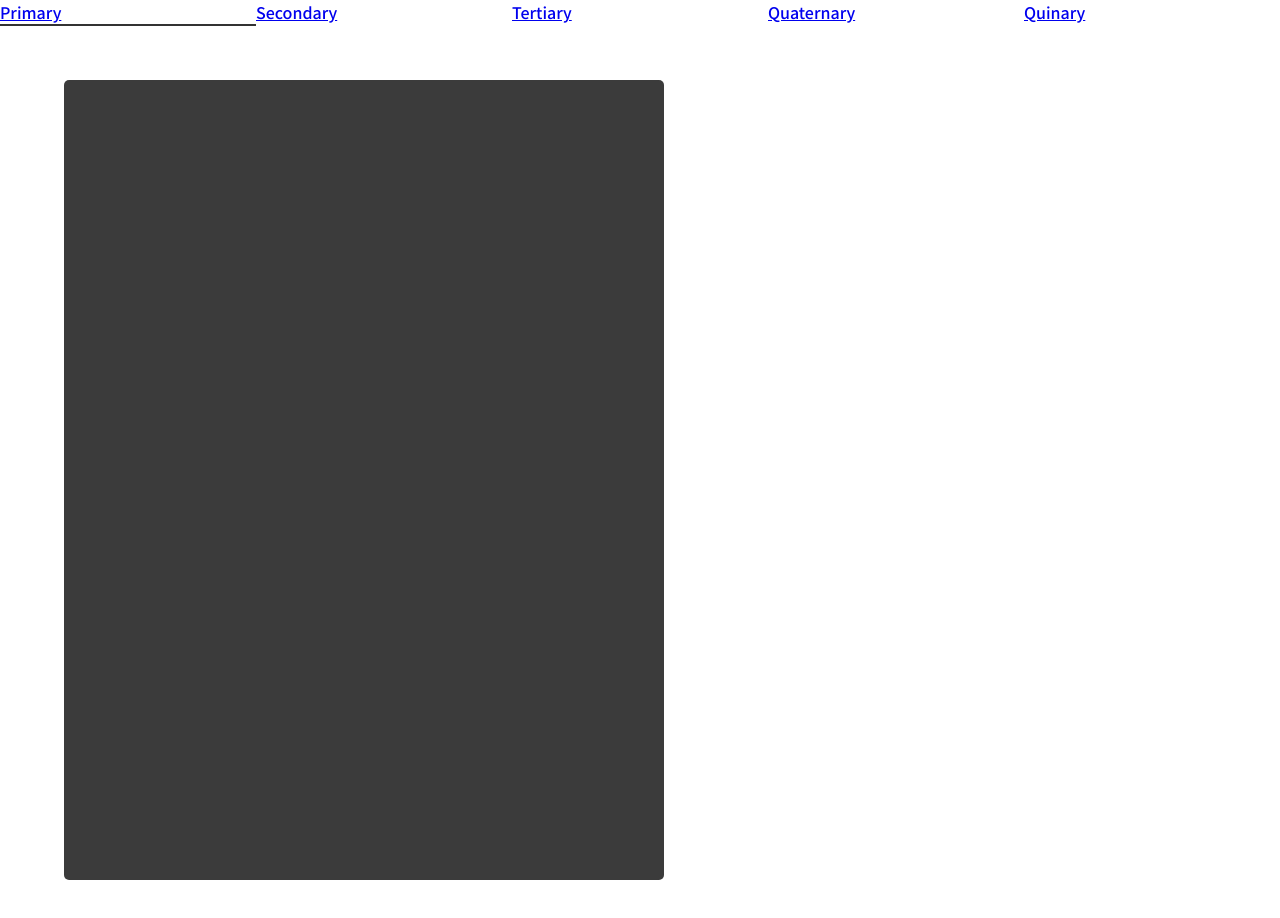
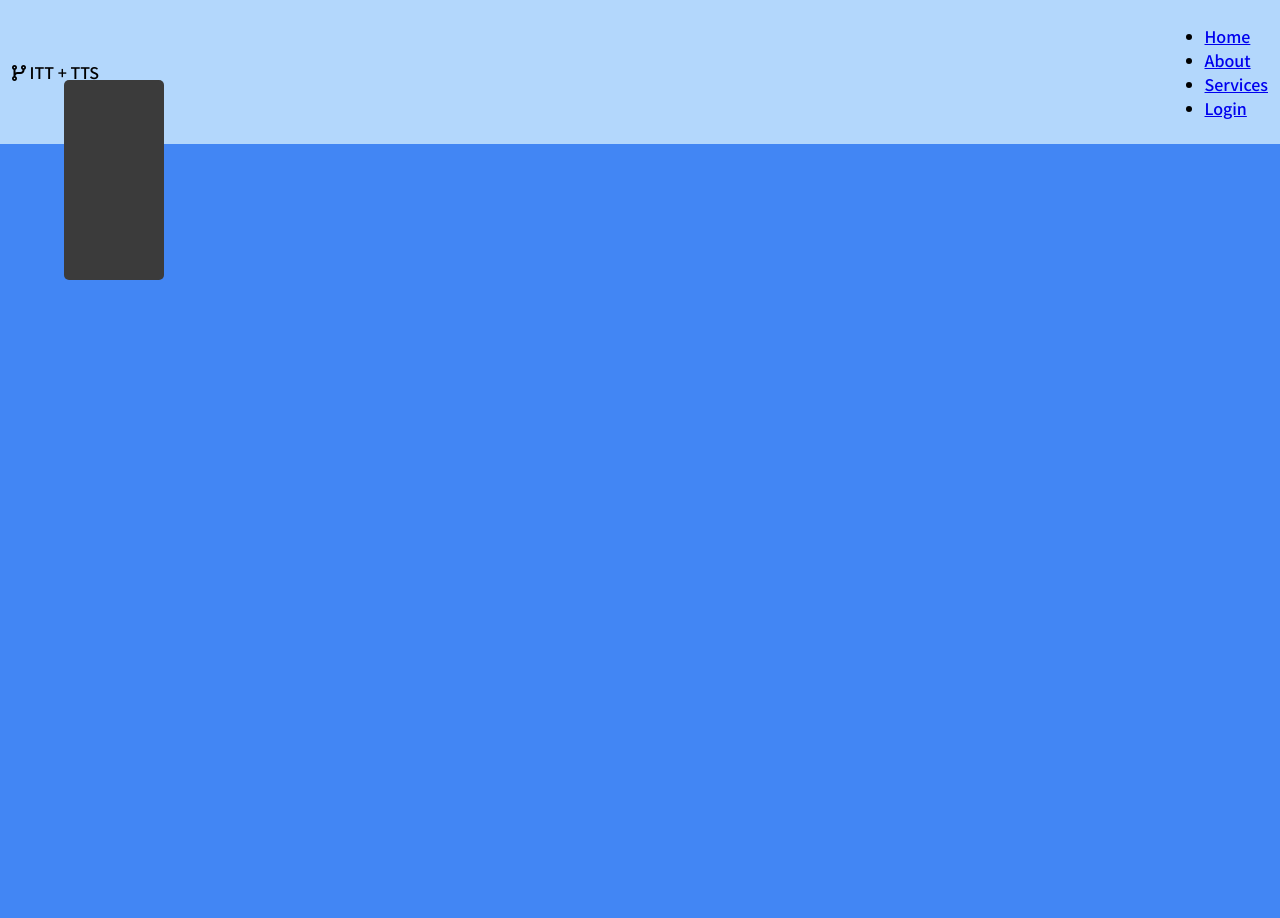
Before and after one commit to rlahjxx/html_study, a plain HTML site: page model.html in a window 1280 px wide. Before the commit the page ends 880 px from the top, so only its background shows below. Drawn offline with Linux system fonts and the light colour scheme.

Commit message:
웹페이지 구현 v0.3

```diff
--- a/css/login_style.css
+++ b/css/login_style.css
@@ -7,14 +7,24 @@
 
 body{
     margin: 0;
-    background-color: lightblue;
+    /* background-color: #008CBF; */
+}
+
+.bg{background: #155799;  /* fallback for old browsers */
+    background: -webkit-linear-gradient(to bottom, #155799, #159957);  /* Chrome 10-25, Safari 5.1-6 */
+    background: linear-gradient(to bottom, #155799, #159957); /* W3C, IE 10+/ Edge, Firefox 16+, Chrome 26+, Opera 12+, Safari 7+ */
+    background-size: cover;
+    background-repeat: no-repeat;
+    height: 100vh; width: 100vw;
+    margin: 0px;
+
 }
 
 .login-form{
     width: 400px; border: 0;
     /* form 모서리 부분을 완만하게 만들어줌  */
     border-radius: 5px;
-    background-color: #EEEFF1;
+    background-color: #d4d5d6;
     padding: 40px;
     position: absolute; top: 50%; left: 50%; transform: translate(-50%, -50%);
 }
@@ -30,7 +40,7 @@ body{
 .submit-btn{
     color: white;
     font-size: 20px;
-    background-color: rgb(91, 177, 206);
+    background-color: #2170be;
     margin-bottom: 25px;
     border:none; border-radius: 5px;
     padding: 15px; width: 100%;
@@ -42,7 +52,7 @@ body{
 
 .links a{
     font-size: 18px;
-    color: #9b9b9b;
+    color: #696969;
 }
 
 #aa{
--- a/css/model_style.css
+++ b/css/model_style.css
@@ -9,62 +9,60 @@ body{
     margin: 0px;
 }
 
+.bg{
+  background-color: #4286f4;
+  background-size: cover;
+  background-repeat: no-repeat;
+  height: 100vh; width: 100vw;
+  margin: 0px;
+}
+
 .webcam-form{
-    width: 600px; height: 800px; border: 0;
+    width: 100px; height: 200px; border: 0;
     border-radius: 5px;
     background-color: #3b3b3b;
     padding: 40px;
     position: absolute; top: 10%; left: 5%;
 }
 
-:root {
-    --nav-length: 5;
-    --nav-width: calc(100% / var(--nav-length));
+.navbar {
+  display: flex;
+  justify-content: space-between;
+  align-items: center;
+  background-color: rgb(179, 215, 252);
+  padding: 8px 12px;
 }
-  nav {
-    position: relative;
-    display: flex;
+
+.navbar_logo i {
+  color: darkorange;
+  padding-left: 0;
 }
-  nav a {
-    display: block;
-    width: var(--nav-width);
+
+/*
+li{
+  float:left;
 }
-  .nav-underline {
-    position: absolute;
-    left: 0;
-    bottom: -2px;
-    width: var(--nav-width);
-    height: 2px;
-    background: #333;
-    transition: all .3s ease-in-out;
+
+ul{
+	list-style-type:none;
+	margin: 0; padding: 0;
 }
-  nav a:nth-child(1).is-current ~ .nav-underline {
-    left: calc(var(--nav-width) * 0);
+
+li a{
+	  background-color: #39f;
+    text-decoration: none;
+    font-weight: bold; color: white;
+    display: block; text-align: center;
+    padding: 10px 50px;
 }
-  nav a:nth-child(2).is-current ~ .nav-underline {
-    left: calc(var(--nav-width) * 1);
+
+li b{
+  background-color: white;
+  color: black; display: block;
+  text-align: center; padding: 10px 50px;
 }
-  nav a:nth-child(3).is-current ~ .nav-underline {
-    left: calc(var(--nav-width) * 2);
+
+li a:hover{
+	background-color:#33f;
+	color: white; */
 }
-  nav a:nth-child(4).is-current ~ .nav-underline {
-    left: calc(var(--nav-width) * 3);
-  }
-  nav a:nth-child(5).is-current ~ .nav-underline {
-    left: calc(var(--nav-width) * 4);
-  }
-  nav a:nth-child(1):hover ~ .nav-underline {
-    left: calc(var(--nav-width) * 0);
-  }
-  nav a:nth-child(2):hover ~ .nav-underline {
-    left: calc(var(--nav-width) * 1);
-  }
-  nav a:nth-child(3):hover ~ .nav-underline {
-    left: calc(var(--nav-width) * 2);
-  }
-  nav a:nth-child(4):hover ~ .nav-underline {
-    left: calc(var(--nav-width) * 3);
-  }
-  nav a:nth-child(5):hover ~ .nav-underline {
-    left: calc(var(--nav-width) * 4);
-  }
--- a/css/signup_style.css
+++ b/css/signup_style.css
@@ -7,14 +7,24 @@
 
 body{
     margin: 0;
-    background-color: lightblue;
+    /* background-color: #008CBF; */
+}
+
+.bg{background: #155799;  /* fallback for old browsers */
+    background: -webkit-linear-gradient(to bottom, #155799, #159957);  /* Chrome 10-25, Safari 5.1-6 */
+    background: linear-gradient(to bottom, #155799, #159957); /* W3C, IE 10+/ Edge, Firefox 16+, Chrome 26+, Opera 12+, Safari 7+ */
+    background-size: cover;
+    background-repeat: no-repeat;
+    height: 100vh; width: 100vw;
+    margin: 0px;
+
 }
 
 .signup-form{
     width: 450px; border: 0;
     /* form 모서리 부분을 완만하게 만들어줌  */
     border-radius: 5px;
-    background-color: #EEEFF1;
+    background-color: #d4d5d6;
     padding: 40px;
     position: absolute; top: 50%; left: 50%; transform: translate(-50%, -50%);
 }
@@ -30,7 +40,7 @@ body{
 .submit-btn{
     color: white;
     font-size: 20px;
-    background-color: rgb(91, 177, 206);
+    background-color: #2170be;
     margin-bottom: 25px;
     border:none; border-radius: 5px;
     padding: 15px; width: 100%;
@@ -42,7 +52,7 @@ body{
 
 .links a{
     font-size: 18px;
-    color: #9b9b9b;
+    color: #696969;
 }
 
 #aa{
--- a/model.html
+++ b/model.html
@@ -2,21 +2,32 @@
 <html>
     <head>
         <meta charset="utf-8">
-        <title>시연 화면</title>
+        <title>서비스 화면</title>
         <link rel="stylesheet" href="css/model_style.css">
+        <script src="https://kit.fontawesome.com/12eba76ea3.js" crossorigin="anonymous"></script>
     </head>
     <body>
-        <div class="webcam-form">
-        </div>
-
-        <nav>
-            <a href="#">Primary</a>
-            <a href="#">Secondary</a>
-            <a href="#" class="is-current">Tertiary</a>
-            <a href="#">Quaternary</a>
-            <a href="#">Quinary</a>
-            <div class="nav-underline"></div>
+        <div class="webcam-form"></div>
+        <!-- <ul class="navi">
+            <li><b>ITT + TTS</b></li>
+            <li><a href="main.html">Home</a></li>
+            <li><a href="#">About</a></li>
+            <li><a href="#">Services</a></li>
+            <li><a href="login.html">Login</a></li>
+        </ul> -->
+        <nav class="navbar">
+            <div class="'navbar_logo">
+                <i class="fa-solid fa-code-branch"></i>
+                <a>ITT + TTS</a>
+            </div>
+            <ul class="navbar_menu">
+                <li><a href="main.html">Home</a></li>
+                <li><a href="#">About</a></li>
+                <li><a href="#">Services</a></li>
+                <li><a href="login.html">Login</a></li>
+            </ul>
         </nav>
+        <div class="bg"></div>
 
     </body>
 </html>
```
Also changed, not shown: login.html (+2 -3 lines), main.html (+3 -3 lines), sign_up.html (+1 -0 lines), css/logo.png (added). Lines whose indentation alone changed are shown as unchanged.
